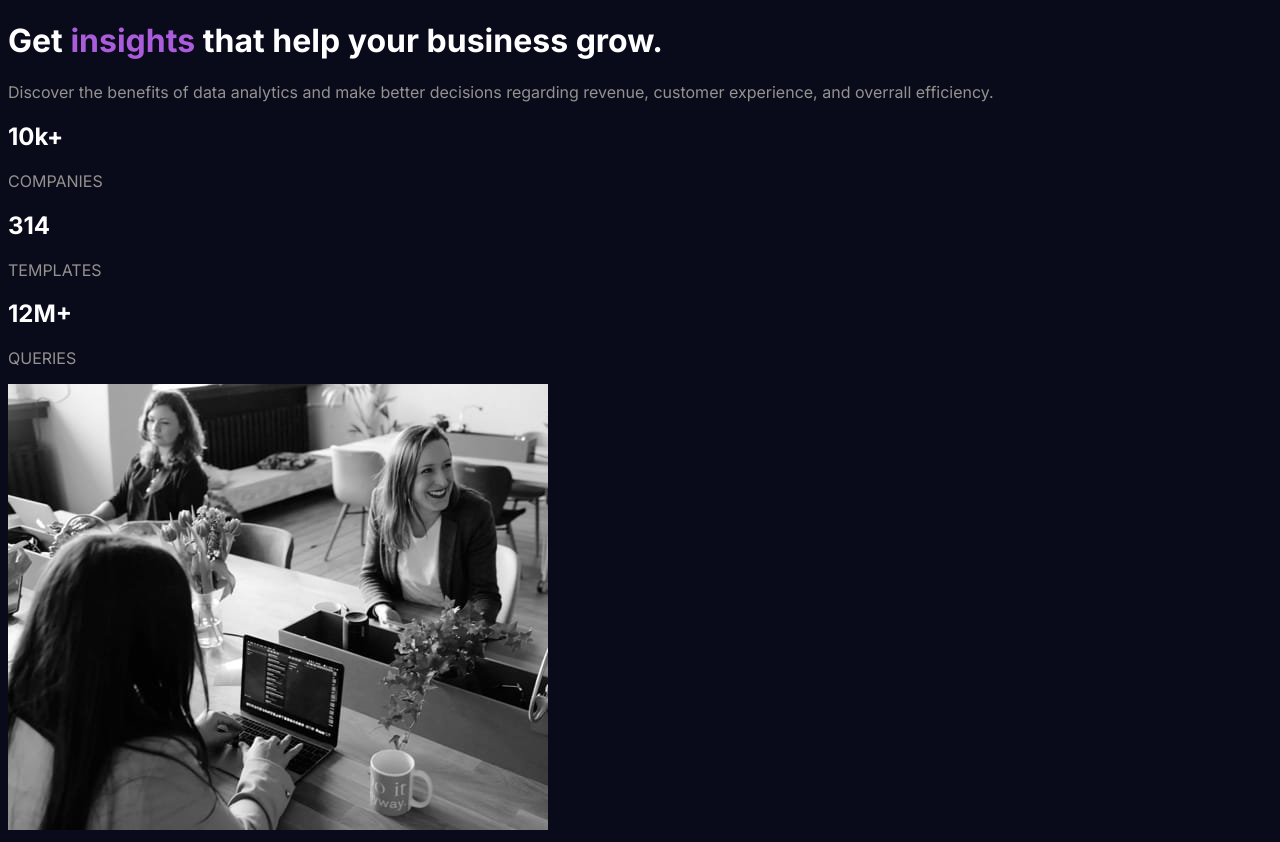
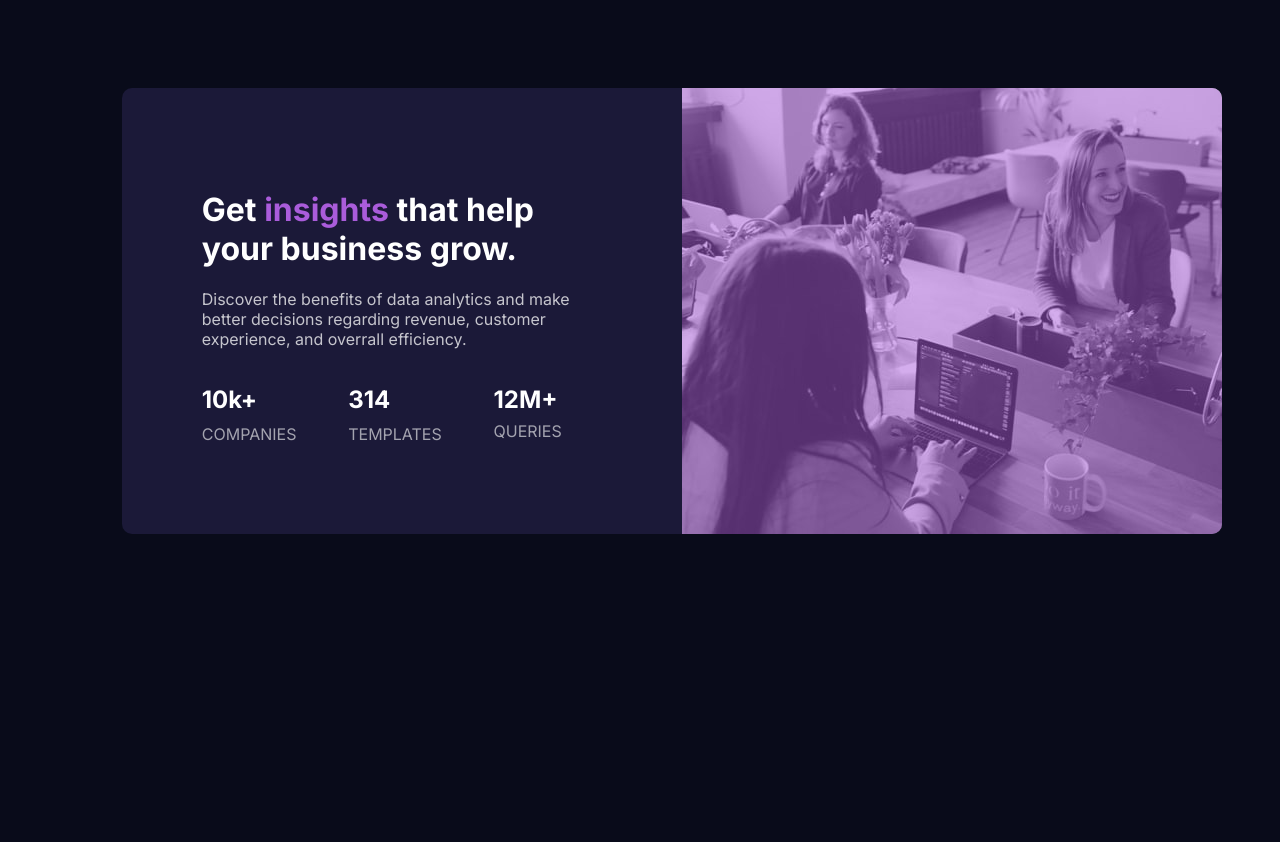
Before and after one commit to AlyssonBatista/Stats-preview, a plain HTML site: page index.html in a window 1280 px wide. After the commit the page ends 800 px from the top, so only its background shows below. Drawn offline with Linux system fonts and the light colour scheme.

Commit message:
card finalizado

```diff
--- a/css/style.css
+++ b/css/style.css
@@ -1,18 +1,65 @@
 @charset "UTF-8";
+.card{
+    align-items: center;
+
+}
+.filter {
+    position: relative;
+  }
+  .filter::before {
+    content: "";
+    display: block;
+    height: 446px;
+    width: 540px;
+    top: 0;
+    left: 0;
+    position: absolute;
+    pointer-events: none;
+    opacity: 0.5;
+    background: rgba(170, 92, 219, 1);
+    border-bottom-right-radius: 10px;
+    border-top-right-radius: 10px;
+  }
+.card1{
+    display: flex;
+    background-color: hsl(244, 38%, 16%);
+    border-radius: 10px;
+    margin-left: 9%;
+    margin-top: 7%;
+    width: 1100px;
+    height: 446px;
+}
+.texto {
+    margin: 80px;
+}
+.dados {
+    display: flex;
+    justify-content: space-between;
+    padding-right: 40px ;
+}
+.text {
+    color: hsla(0, 0%, 100%, 0.6);
+    margin-top: 3%;
+}
+img {
+    border-bottom-right-radius: 10px;
+    border-top-right-radius: 10px;
+}
+
 
 body{
     background-color: hsl(233, 47%, 7%);
 }
 h1 {
-    color: white;
+    color: hsl(0, 0%, 100%);
     font-family: 'Inter', sans-serif;
 }
 h2 {
-    color: white;
+    color: hsl(0, 0%, 100%);
     font-family: 'Inter', sans-serif;
-
+    margin-bottom: 10%;
 }
 p {
-    color: rgb(148, 146, 143);
+    color: hsla(0, 0%, 100%, 0.75);
     font-family: 'Inter', sans-serif;
 }
--- a/index.html
+++ b/index.html
@@ -33,10 +33,9 @@
                     </div>
                 </div>
             </div>
-            <img  src="img/image-header-desktop.jpg" alt="image of business">
-
-
-
+            <div class="filter">
+                <img   src="img/image-header-desktop.jpg" alt="image of business">
+            </div>
         </div>
     </div>
 
```
